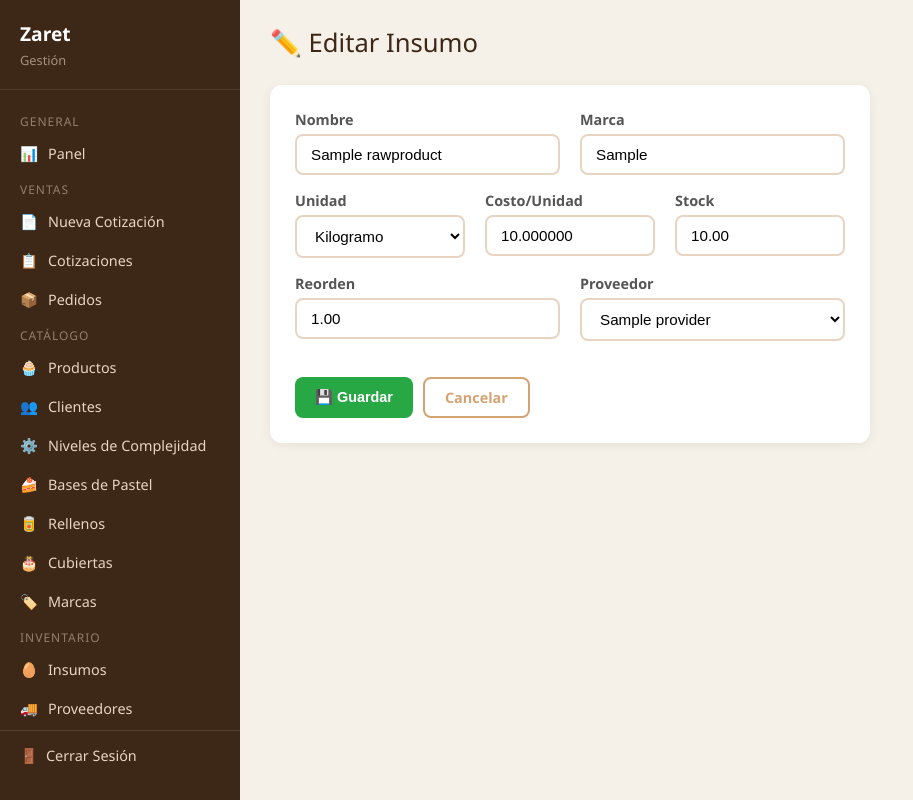
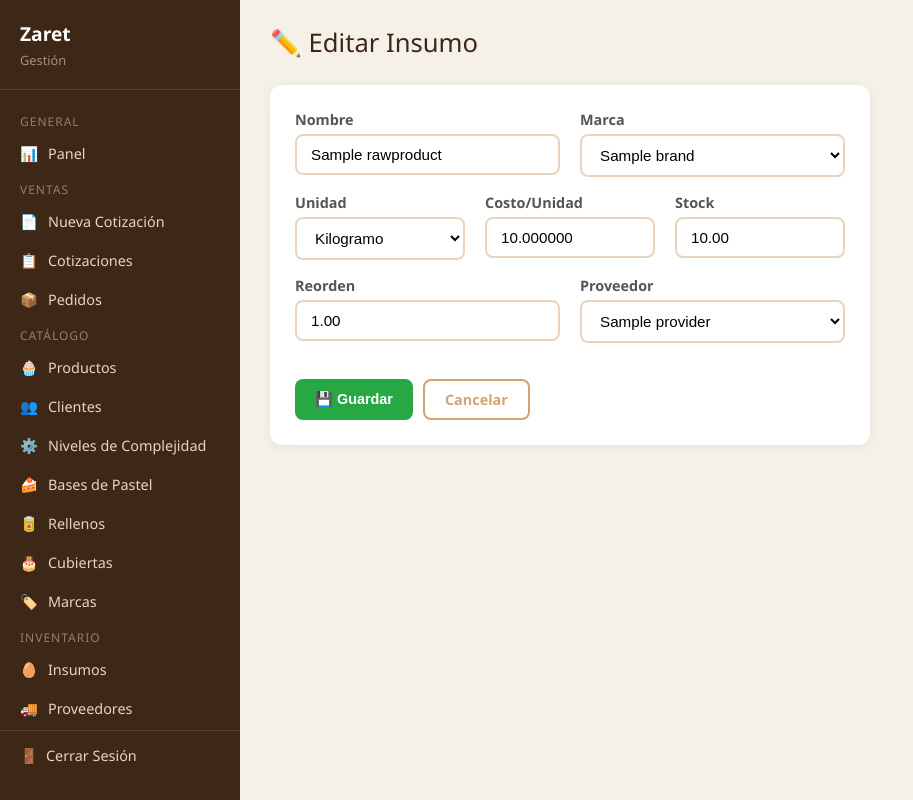
Before and after one commit to neo1312/pasteleriayaz, a Django app: page /materias-primas/1/editar/ in a window 1280 px wide. Shown: the whole page, without its empty margins (0-913 px from the left). Run offline with Django 5.2, Linux system fonts and the light colour scheme; a user stored in the database is signed in; tables that the repository leaves empty hold one stand-in row (values such as "Sample post").

Commit message:
Change RawProduct.brand from CharField to FK to Brand model
- Renamed old brand CharField to old_brand (preserving existing data)
- Added brand FK to Brand model (nullable)
- Updated views: rawproduct_list, rawproduct_create, rawproduct_edit, raw_materials_report, price_compare
- Updated admin: RawProductAdmin, ProviderCatalogAdmin
- Updated templates: rawproduct_form (select dropdown), rawproduct_list, price_compare
- Added migrations 0024, 0025, 0026 (last one faked)

```diff
--- a/inventory/admin.py
+++ b/inventory/admin.py
@@ -161,11 +161,11 @@ class ProviderCatalogInline(admin.TabularInline):
 class RawProductAdmin(admin.ModelAdmin):
     list_display  = ('name', 'brand', 'unit', 'cost_per_unit', 'average_cost', 'quantity_in_stock', 'provider')
     list_filter   = ('unit', 'provider', 'brand', 'created_at')
-    search_fields = ('name', 'brand', 'description')
+    search_fields = ('name', 'brand__name', 'old_brand', 'description')
     readonly_fields = ('average_cost',)
     inlines = [ProviderCatalogInline]
     fieldsets = (
-        ('Información Básica', {'fields': ('name', 'brand', 'description', 'provider')}),
+        ('Información Básica', {'fields': ('name', 'brand', 'old_brand', 'description', 'provider')}),
         ('Unidades y Costo', {'fields': ('unit', 'cost_per_unit', 'average_cost')}),
         ('Stock', {'fields': ('quantity_in_stock', 'reorder_level')}),
     )
@@ -350,7 +350,7 @@ class QuoteAdmin(admin.ModelAdmin):
 class ProviderCatalogAdmin(admin.ModelAdmin):
     list_display  = ("raw_product", "provider", "unit_price", "updated_at")
     list_filter   = ("provider", "raw_product__brand")
-    search_fields = ("raw_product__name", "raw_product__brand", "provider__name")
+    search_fields = ("raw_product__name", "raw_product__brand__name", "raw_product__old_brand", "provider__name")
     readonly_fields = ("updated_at",)
     ordering = ("raw_product", "unit_price")
 
--- a/inventory/models.py
+++ b/inventory/models.py
@@ -424,7 +424,8 @@ class RawProduct(models.Model):
     ]
 
     name = models.CharField(max_length=200, verbose_name="Nombre")
-    brand = models.CharField(max_length=200, blank=True, help_text="Marca o fabricante", verbose_name="Marca")
+    old_brand = models.CharField(max_length=200, blank=True, default='', verbose_name="Marca (anterior)")
+    brand = models.ForeignKey(Brand, on_delete=models.SET_NULL, null=True, blank=True, verbose_name="Marca")
     description = models.TextField(blank=True, verbose_name="Descripción")
     unit = models.CharField(max_length=20, choices=UNIT_CHOICES, default='kg', verbose_name="Unidad")
     cost_per_unit = models.DecimalField(max_digits=10, decimal_places=6, verbose_name="Último costo", help_text="Costo de la compra más reciente", default=0)
@@ -436,11 +437,11 @@ class RawProduct(models.Model):
     updated_at = models.DateTimeField(auto_now=True, verbose_name="Actualizado")
 
     def __str__(self):
-        brand_str = f" [{self.brand}]" if self.brand else ""
+        brand_str = f" [{self.brand.name}]" if self.brand else (f" [{self.old_brand}]" if self.old_brand else "")
         return f"{self.name}{brand_str} ({self.quantity_in_stock} {self.unit})"
 
     class Meta:
-        ordering = ['name', 'brand']
+        ordering = ['name', 'brand__name', 'old_brand']
         verbose_name = "Materia Prima"
         verbose_name_plural = "Materias Primas"
 
--- a/inventory/templates/control/price_compare.html
+++ b/inventory/templates/control/price_compare.html
@@ -64,7 +64,7 @@
                     <option value="">— elige un producto —</option>
                     {% for rp in raw_products %}
                         <option value="{{ rp.pk }}" {% if rp.pk == selected_id %}selected{% endif %}>
-                            {{ rp.name }}{% if rp.brand %} [{{ rp.brand }}]{% endif %} ({{ rp.unit }})
+                            {{ rp.name }}{% if rp.brand %} [{{ rp.brand.name }}]{% elif rp.old_brand %} [{{ rp.old_brand }}]{% endif %} ({{ rp.unit }})
                         </option>
                     {% endfor %}
                 </select>
@@ -74,7 +74,7 @@
 
         {% if selected_rp %}
             <div class="info-card">
-                <h2>{{ selected_rp.name }}{% if selected_rp.brand %} — <em>{{ selected_rp.brand }}</em>{% endif %} <small style="color:#666;font-size:14px;">por {{ selected_rp.unit }}</small></h2>
+                <h2>{{ selected_rp.name }}{% if selected_rp.brand %} — <em>{{ selected_rp.brand.name }}</em>{% elif selected_rp.old_brand %} — <em>{{ selected_rp.old_brand }}</em>{% endif %} <small style="color:#666;font-size:14px;">por {{ selected_rp.unit }}</small></h2>
                 <div class="sub">
                     <span>Costo promedio: <strong>${{ selected_rp.average_cost|floatformat:6 }}</strong></span>
                     <span>Último costo: <strong>${{ selected_rp.cost_per_unit|floatformat:6 }}</strong></span>
--- a/inventory/templates/control/rawproduct_form.html
+++ b/inventory/templates/control/rawproduct_form.html
@@ -13,7 +13,12 @@
             </div>
             <div class="form-group" style="margin-bottom:16px;">
                 <label style="display:block;font-weight:600;margin-bottom:5px;font-size:0.9em;color:#555;">Marca</label>
-                <input type="text" name="brand" value="{{ object.brand|default:'' }}" style="width:100%;padding:10px 14px;border:2px solid #e8d4c0;border-radius:8px;font-size:0.95em;outline:none;">
+                <select name="brand" style="width:100%;padding:10px 14px;border:2px solid #e8d4c0;border-radius:8px;font-size:0.95em;outline:none;background:white;">
+                    <option value="">— Sin marca —</option>
+                    {% for b in brands %}
+                    <option value="{{ b.id }}" {% if object.brand.id == b.id %}selected{% endif %}>{{ b.name }}</option>
+                    {% endfor %}
+                </select>
             </div>
         </div>
         <div class="grid-3">
--- a/inventory/templates/control/rawproduct_list.html
+++ b/inventory/templates/control/rawproduct_list.html
@@ -20,7 +20,7 @@
             {% for m in materials %}
             <tr>
                 <td><strong>{{ m.name }}</strong></td>
-                <td>{{ m.brand|default:'—' }}</td>
+                <td>{{ m.brand.name|default:m.old_brand|default:'—' }}</td>
                 <td>{{ m.unit }}</td>
                 <td class="amount">${{ m.cost_per_unit|floatformat:4 }}</td>
                 <td class="amount">{{ m.quantity_in_stock }}</td>
--- a/inventory/views.py
+++ b/inventory/views.py
@@ -381,17 +381,19 @@ def rawproduct_list(request):
     materials = RawProduct.objects.select_related('provider').order_by('name')
     search = request.GET.get('search', '')
     if search:
-        materials = materials.filter(Q(name__icontains=search) | Q(brand__icontains=search))
+        materials = materials.filter(Q(name__icontains=search) | Q(old_brand__icontains=search) | Q(brand__name__icontains=search))
     return render(request, 'control/rawproduct_list.html', {'materials': materials, 'search': search})
 
 
 @login_required
 def rawproduct_create(request):
     providers = Provider.objects.order_by('name')
+    brands = Brand.objects.order_by('name')
     if request.method == 'POST':
         rp = RawProduct(
             name=request.POST.get('name', '').strip(),
-            brand=request.POST.get('brand', '').strip(),
+            brand_id=request.POST.get('brand') or None,
+            old_brand=request.POST.get('old_brand', '').strip(),
             unit=request.POST.get('unit', 'kg'),
             cost_per_unit=Decimal(request.POST.get('cost_per_unit', '0')),
             quantity_in_stock=Decimal(request.POST.get('quantity_in_stock', '0')),
@@ -403,6 +405,7 @@ def rawproduct_create(request):
         return redirect('rawproduct_list')
     return render(request, 'control/rawproduct_form.html', {
         'providers': providers,
+        'brands': brands,
         'units': RawProduct.UNIT_CHOICES,
     })
 
@@ -411,9 +414,11 @@ def rawproduct_create(request):
 def rawproduct_edit(request, pk):
     rp = get_object_or_404(RawProduct, pk=pk)
     providers = Provider.objects.order_by('name')
+    brands = Brand.objects.order_by('name')
     if request.method == 'POST':
         rp.name = request.POST.get('name', rp.name)
-        rp.brand = request.POST.get('brand', rp.brand)
+        rp.brand_id = request.POST.get('brand') or None
+        rp.old_brand = request.POST.get('old_brand', '').strip()
         rp.unit = request.POST.get('unit', rp.unit)
         rp.cost_per_unit = Decimal(request.POST.get('cost_per_unit', '0'))
         rp.quantity_in_stock = Decimal(request.POST.get('quantity_in_stock', '0'))
@@ -422,7 +427,12 @@ def rawproduct_edit(request, pk):
         rp.save()
         messages.success(request, f'Insumo "{rp.name}" actualizado.')
         return redirect('rawproduct_list')
-    return render(request, 'control/rawproduct_form.html', {'object': rp, 'providers': providers, 'units': RawProduct.UNIT_CHOICES})
+    return render(request, 'control/rawproduct_form.html', {
+        'object': rp,
+        'providers': providers,
+        'brands': brands,
+        'units': RawProduct.UNIT_CHOICES,
+    })
 
 
 @login_required
@@ -914,7 +924,7 @@ def raw_materials_report(request):
         is_low_stock = material.quantity_in_stock < material.reorder_level if material.quantity_in_stock else True
         if is_low_stock:
             low_stock_count += 1
-        materials_data.append({'id': material.id, 'name': material.name, 'brand': material.brand, 'provider': material.provider.name if material.provider else 'Sin proveedor', 'unit': material.unit, 'quantity': material.quantity_in_stock or 0, 'cost': material.cost_per_unit or Decimal('0'), 'value': value, 'reorder_level': material.reorder_level, 'is_low_stock': is_low_stock})
+        materials_data.append({'id': material.id, 'name': material.name, 'brand': material.brand.name if material.brand else material.old_brand, 'provider': material.provider.name if material.provider else 'Sin proveedor', 'unit': material.unit, 'quantity': material.quantity_in_stock or 0, 'cost': material.cost_per_unit or Decimal('0'), 'value': value, 'reorder_level': material.reorder_level, 'is_low_stock': is_low_stock})
     return render(request, 'control/reports/raw_materials.html', {'materials': materials_data, 'total_value': total_value, 'low_stock_count': low_stock_count, 'providers': Provider.objects.all().order_by('name'), 'selected_provider': provider})
 
 
@@ -953,7 +963,7 @@ def profits_report(request):
 
 @login_required
 def price_compare(request):
-    raw_products = RawProduct.objects.order_by('name', 'brand')
+    raw_products = RawProduct.objects.order_by('name', 'brand__name', 'old_brand')
     selected_id = request.GET.get('raw_product')
     entries = []
     selected_rp = None
```
Also changed, not shown: inventory/migrations/0024_rename_rawproduct_brand_to_old_brand.py (added), inventory/migrations/0025_add_rawproduct_brand_fk.py (added), inventory/migrations/0026_rawproduct_old_brand_sync.py (added).
